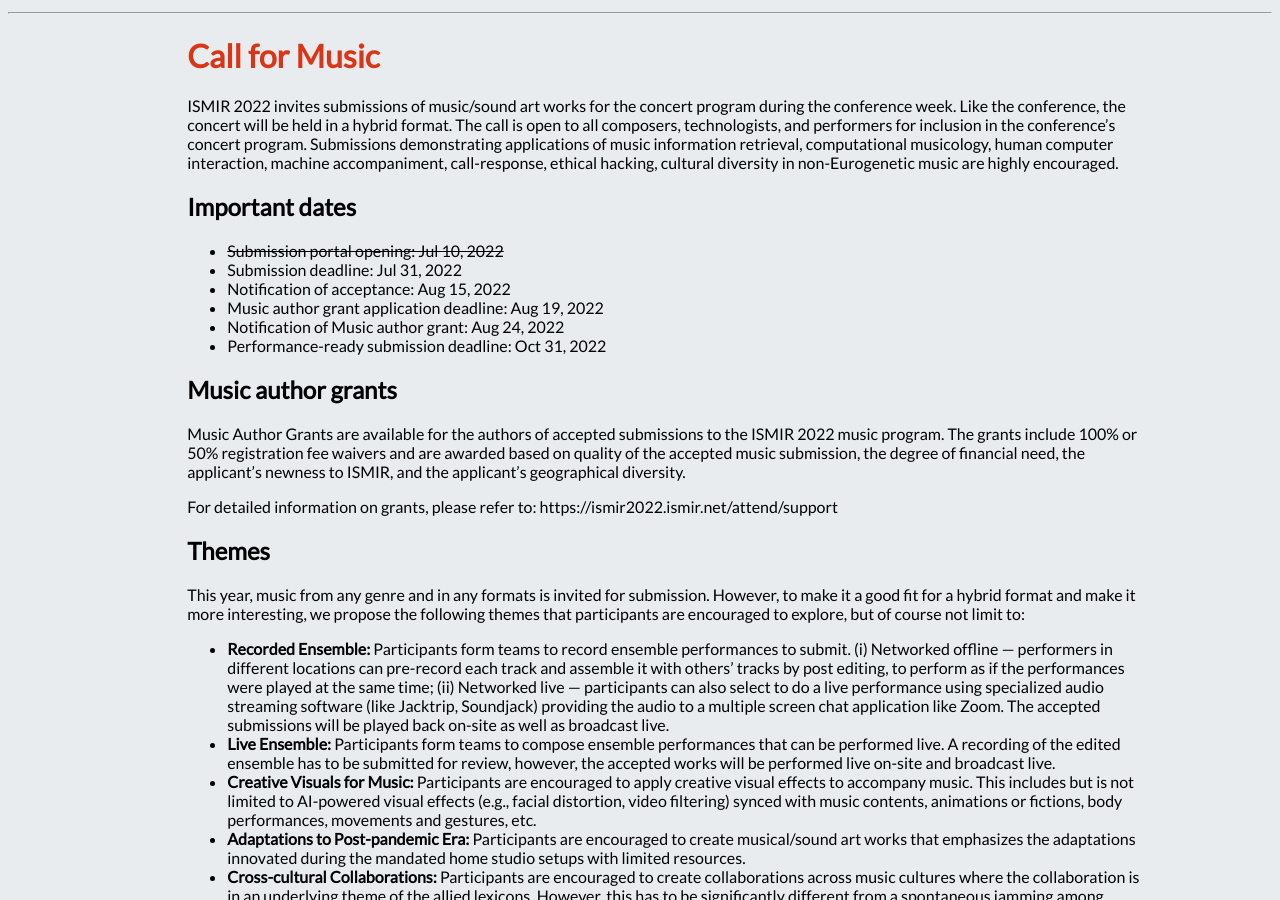
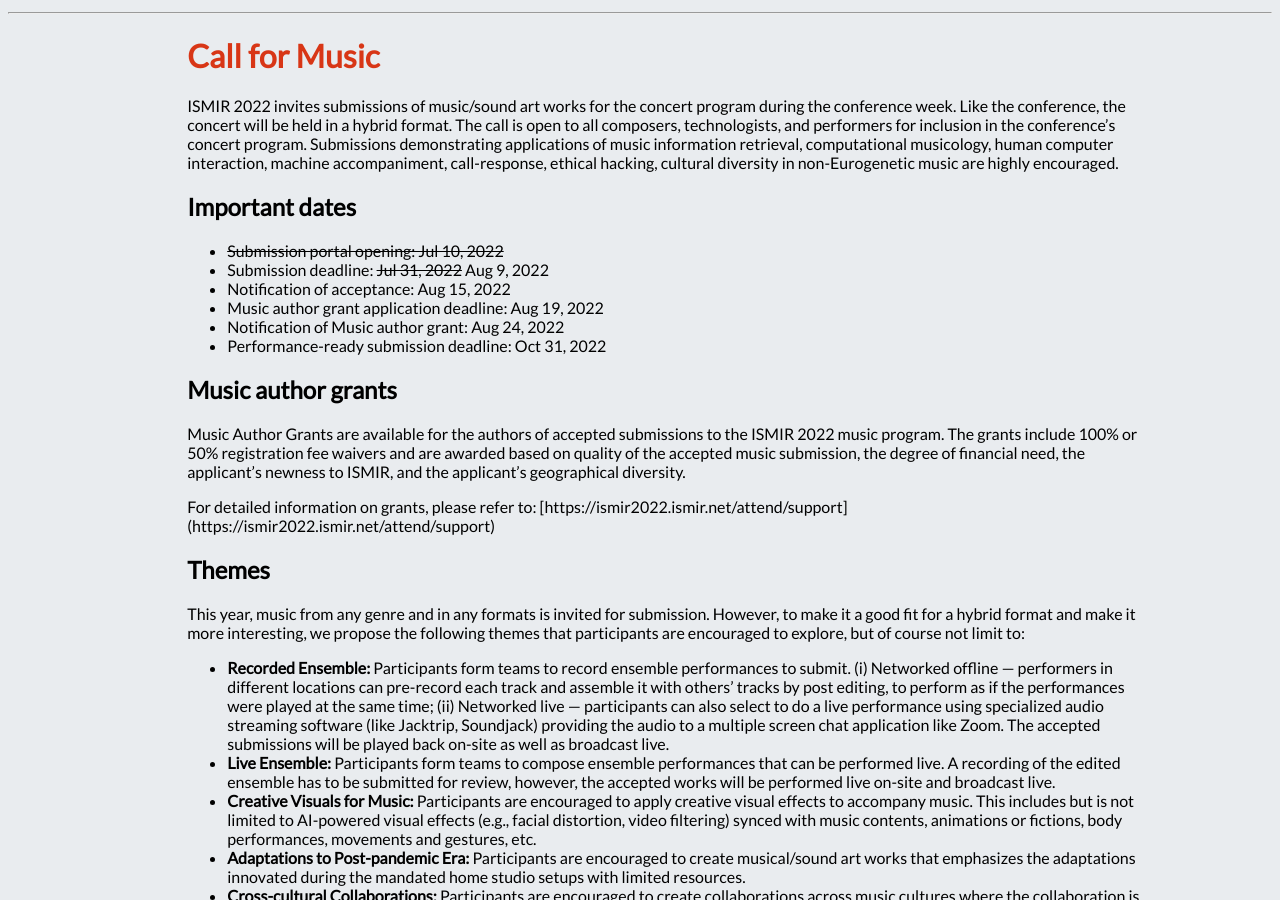
Before and after one commit to ismir2022/ismir2022.github.io, a Jekyll site: the page built from calls/cfm.md, in a window 1280 px wide and 900 px high, scrolled down 525 px. Built offline with Jekyll 4.4.1, drawn with Linux system fonts in a browser that asks for light colours; nearby versions of some CDN libraries.

Commit message:
Revision 4: Aug 2
Extended deadline by a week, other timelines remain unaffected.

```diff
--- a/calls/cfm.md
+++ b/calls/cfm.md
@@ -8,7 +8,7 @@ ISMIR 2022 invites submissions of music/sound art works for the concert program
 
 ## Important dates
 * ~~Submission portal opening: Jul 10, 2022~~
-* Submission deadline: Jul 31, 2022
+* Submission deadline: ~~Jul 31, 2022~~ Aug 9, 2022
 * Notification of acceptance: Aug 15, 2022
 * Music author grant application deadline: Aug 19, 2022
 * Notification of Music author grant: Aug 24, 2022
@@ -17,7 +17,7 @@ ISMIR 2022 invites submissions of music/sound art works for the concert program
 ## Music author grants
 Music Author Grants are available for the authors of accepted submissions to the ISMIR 2022 music program. The grants include 100% or 50% registration fee waivers and are awarded based on quality of the accepted music submission, the degree of financial need, the applicant’s newness to ISMIR, and the applicant’s geographical diversity.
 
-For detailed information on grants, please refer to: https://ismir2022.ismir.net/attend/support
+For detailed information on grants, please refer to: [https://ismir2022.ismir.net/attend/support] (https://ismir2022.ismir.net/attend/support)
 
 ## Themes
 This year, music from any genre and in any formats is invited for submission. However, to make it a good fit for a hybrid format and make it more interesting, we propose the following themes that participants are encouraged to explore, but of course not limit to:
```
